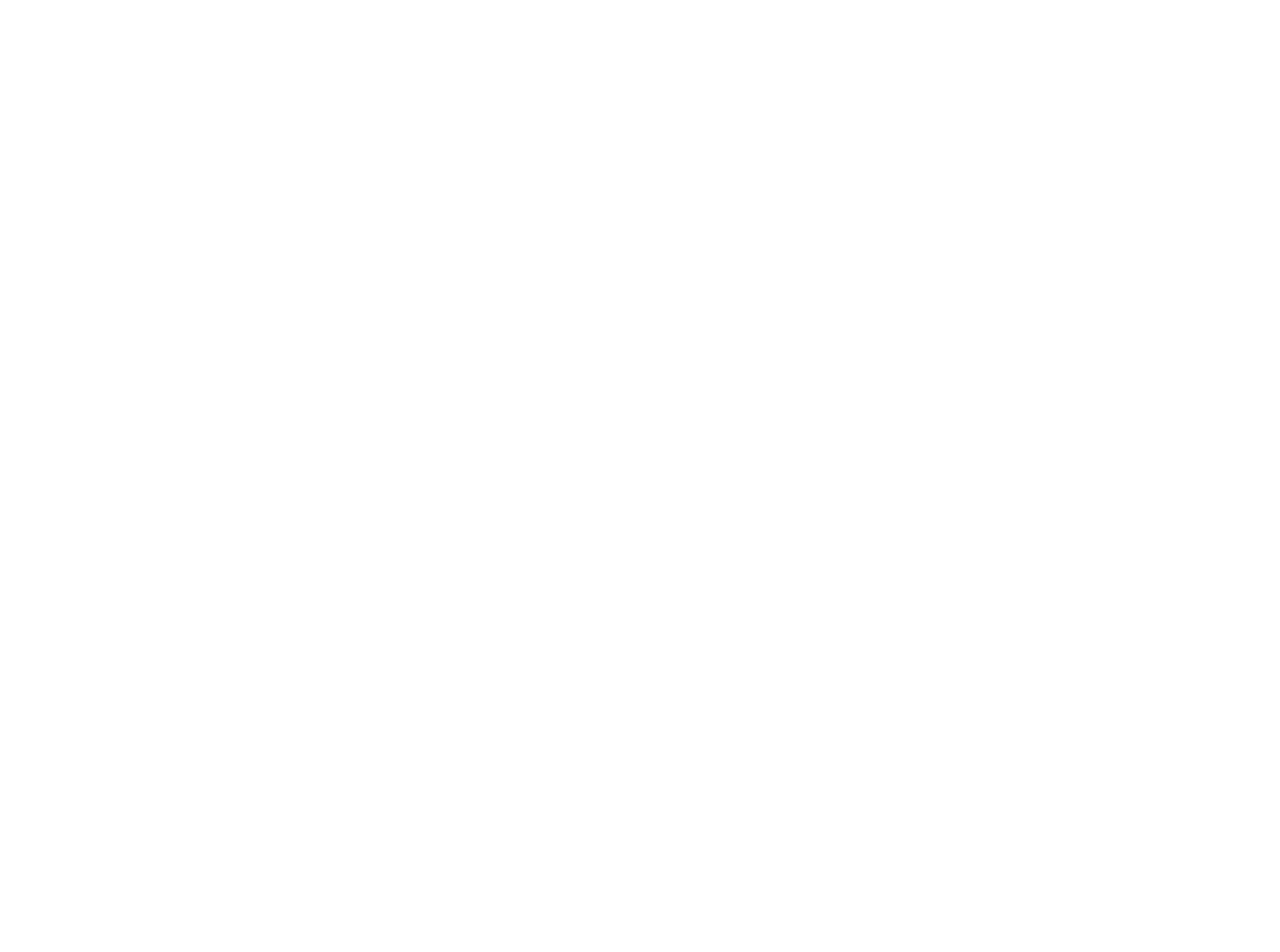
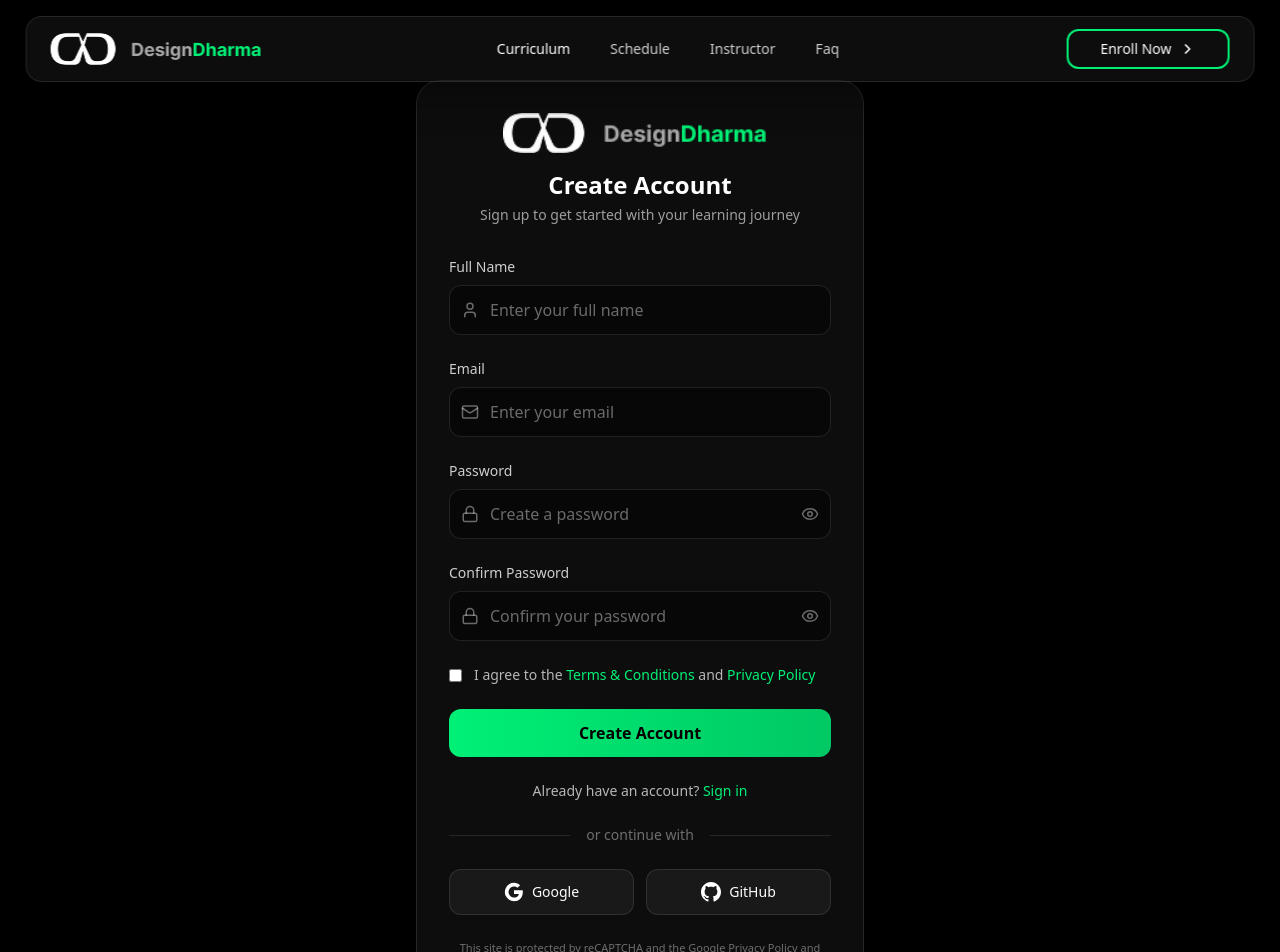
Before and after one commit to Roshani-sahu/Robotics-Learning1, a React app in the folder frontend/: page /signup in a window 1280 px wide. Before the commit this address had no page. Shown: the top 952 px of the page. Before the commit the page ends 800 px from the top, so only its background shows below. Built offline with nearby package versions, Linux system fonts and the light colour scheme; the HTML template or start-up script is replaced by a standard one.

Commit message:
signup added

```diff
--- a/frontend/src/components/SignUpPage.tsx
+++ b/frontend/src/components/SignUpPage.tsx
@@ -0,0 +1,208 @@
+import React, { useState } from 'react'
+import { Link } from 'react-router-dom'
+import Header from '../components/Header'
+import { Mail, Lock, Eye, EyeOff, User } from 'lucide-react'
+
+const SignUpPage: React.FC = () => {
+  const [showPassword, setShowPassword] = useState(false)
+  const [showConfirmPassword, setShowConfirmPassword] = useState(false)
+
+  return (
+    <div className='min-h-screen w-full bg-black flex items-center justify-center px-4'>
+      <Header />
+
+      {/* Background glow */}
+      <div className='absolute inset-0 bg-gradient-to-br from-black via-black to-black opacity-90' />
+
+      {/* Signup Card */}
+      <div className='relative z-10 w-full max-w-md rounded-3xl border border-white/10 bg-white/5 backdrop-blur-xl p-8 mt-20 shadow-[0_20px_80px_rgba(0,0,0,0.7)]'>
+        {/* Logo + Title */}
+        <div className='text-center mb-8'>
+          <img
+            src='/media/DesignDharma.png'
+            alt='Logo'
+            className='h-10 mx-auto mb-4'
+          />
+          <h1 className='text-2xl font-semibold text-white mb-1'>
+            Create Account
+          </h1>
+          <p className='text-white/60 text-sm'>
+            Sign up to get started with your learning journey
+          </p>
+        </div>
+
+        {/* Form */}
+        <form className='space-y-6'>
+          {/* Full Name */}
+          <div>
+            <label className='block text-sm mb-2 text-white/80'>
+              Full Name
+            </label>
+            <div className='relative'>
+              <User
+                size={18}
+                className='absolute left-3 top-1/2 -translate-y-1/2 text-white/40'
+              />
+              <input
+                type='text'
+                placeholder='Enter your full name'
+                className='w-full rounded-xl bg-black/40 border border-white/10 py-3 pl-10 pr-4 text-white placeholder-white/40 focus:outline-none focus:border-[#00F076] transition duration-200'
+              />
+            </div>
+          </div>
+
+          {/* Email */}
+          <div>
+            <label className='block text-sm mb-2 text-white/80'>Email</label>
+            <div className='relative'>
+              <Mail
+                size={18}
+                className='absolute left-3 top-1/2 -translate-y-1/2 text-white/40'
+              />
+              <input
+                type='email'
+                placeholder='Enter your email'
+                className='w-full rounded-xl bg-black/40 border border-white/10 py-3 pl-10 pr-4 text-white placeholder-white/40 focus:outline-none focus:border-[#00F076] transition duration-200'
+              />
+            </div>
+          </div>
+
+          {/* Password */}
+          <div>
+            <label className='block text-sm mb-2 text-white/80'>Password</label>
+            <div className='relative'>
+              <Lock
+                size={18}
+                className='absolute left-3 top-1/2 -translate-y-1/2 text-white/40'
+              />
+              <input
+                type={showPassword ? 'text' : 'password'}
+                placeholder='Create a password'
+                className='w-full rounded-xl bg-black/40 border border-white/10 py-3 pl-10 pr-10 text-white placeholder-white/40 focus:outline-none focus:border-[#00F076] transition duration-200'
+              />
+              <button
+                type='button'
+                onClick={() => setShowPassword(!showPassword)}
+                className='absolute right-3 top-1/2 -translate-y-1/2 text-white/40 hover:text-white/60 transition'
+              >
+                {showPassword ? <EyeOff size={18} /> : <Eye size={18} />}
+              </button>
+            </div>
+          </div>
+
+          {/* Confirm Password */}
+          <div>
+            <label className='block text-sm mb-2 text-white/80'>
+              Confirm Password
+            </label>
+            <div className='relative'>
+              <Lock
+                size={18}
+                className='absolute left-3 top-1/2 -translate-y-1/2 text-white/40'
+              />
+              <input
+                type={showConfirmPassword ? 'text' : 'password'}
+                placeholder='Confirm your password'
+                className='w-full rounded-xl bg-black/40 border border-white/10 py-3 pl-10 pr-10 text-white placeholder-white/40 focus:outline-none focus:border-[#00F076] transition duration-200'
+              />
+              <button
+                type='button'
+                onClick={() => setShowConfirmPassword(!showConfirmPassword)}
+                className='absolute right-3 top-1/2 -translate-y-1/2 text-white/40 hover:text-white/60 transition'
+              >
+                {showConfirmPassword ? <EyeOff size={18} /> : <Eye size={18} />}
+              </button>
+            </div>
+          </div>
+
+          {/* Terms & Conditions */}
+          <div className='flex items-start gap-3'>
+            <input
+              type='checkbox'
+              id='terms'
+              className='mt-1 rounded border-white/30 bg-black/40 focus:ring-[#00F076] text-[#00F076]'
+            />
+            <label htmlFor='terms' className='text-sm text-white/70'>
+              I agree to the{' '}
+              <Link to='/terms' className='text-[#00F076] hover:underline'>
+                Terms & Conditions
+              </Link>{' '}
+              and{' '}
+              <Link to='/privacy' className='text-[#00F076] hover:underline'>
+                Privacy Policy
+              </Link>
+            </label>
+          </div>
+
+          {/* Submit Button */}
+          <button
+            type='submit'
+            className='w-full rounded-xl py-3 font-semibold text-black bg-gradient-to-r from-[#00F076] to-[#00C864] hover:opacity-90 transition hover:shadow-[0_0_20px_rgba(0,240,118,0.3)]'
+          >
+            Create Account
+          </button>
+        </form>
+
+        {/* Login Link */}
+        <p className='text-center text-sm text-white/70 mt-6'>
+          Already have an account?{' '}
+          <Link to='/login' className='text-[#00F076] hover:underline'>
+            Sign in
+          </Link>
+        </p>
+
+        {/* Divider */}
+        <div className='flex items-center my-6'>
+          <div className='flex-1 h-px bg-white/10' />
+          <span className='px-4 text-sm text-white/40'>or continue with</span>
+          <div className='flex-1 h-px bg-white/10' />
+        </div>
+
+        {/* Social Signup */}
+        <div className='grid grid-cols-2 gap-3'>
+          <button
+            type='button'
+            className='flex items-center justify-center gap-2 rounded-xl bg-white/5 border border-white/10 py-3 text-white hover:bg-white/10 transition duration-200'
+          >
+            <svg className='w-5 h-5' viewBox='0 0 24 24'>
+              <path
+                fill='currentColor'
+                d='M22.56 12.25c0-.78-.07-1.53-.2-2.25H12v4.26h5.92c-.26 1.37-1.04 2.53-2.21 3.31v2.77h3.57c2.08-1.92 3.28-4.74 3.28-8.09z'
+              />
+              <path
+                fill='currentColor'
+                d='M12 23c2.97 0 5.46-.98 7.28-2.66l-3.57-2.77c-.98.66-2.23 1.06-3.71 1.06-2.86 0-5.29-1.93-6.16-4.53H2.18v2.84C3.99 20.53 7.7 23 12 23z'
+              />
+              <path
+                fill='currentColor'
+                d='M5.84 14.09c-.22-.66-.35-1.36-.35-2.09s.13-1.43.35-2.09V7.07H2.18C1.43 8.55 1 10.22 1 12s.43 3.45 1.18 4.93l2.85-2.22.81-.62z'
+              />
+              <path
+                fill='currentColor'
+                d='M12 5.38c1.62 0 3.06.56 4.21 1.64l3.15-3.15C17.45 2.09 14.97 1 12 1 7.7 1 3.99 3.47 2.18 7.07l3.66 2.84c.87-2.6 3.3-4.53 6.16-4.53z'
+              />
+            </svg>
+            <span className='text-sm'>Google</span>
+          </button>
+          <button
+            type='button'
+            className='flex items-center justify-center gap-2 rounded-xl bg-white/5 border border-white/10 py-3 text-white hover:bg-white/10 transition duration-200'
+          >
+            <svg className='w-5 h-5' fill='currentColor' viewBox='0 0 24 24'>
+              <path d='M12 0c-6.626 0-12 5.373-12 12 0 5.302 3.438 9.8 8.207 11.387.599.111.793-.261.793-.577v-2.234c-3.338.726-4.033-1.416-4.033-1.416-.546-1.387-1.333-1.756-1.333-1.756-1.089-.745.083-.729.083-.729 1.205.084 1.839 1.237 1.839 1.237 1.07 1.834 2.807 1.304 3.492.997.107-.775.418-1.305.762-1.604-2.665-.305-5.467-1.334-5.467-5.931 0-1.311.469-2.381 1.236-3.221-.124-.303-.535-1.524.117-3.176 0 0 1.008-.322 3.301 1.23.957-.266 1.983-.399 3.003-.404 1.02.005 2.047.138 3.006.404 2.291-1.552 3.297-1.23 3.297-1.23.653 1.653.242 2.874.118 3.176.77.84 1.235 1.911 1.235 3.221 0 4.609-2.807 5.624-5.479 5.921.43.372.823 1.102.823 2.222v3.293c0 .319.192.694.801.576 4.765-1.589 8.199-6.086 8.199-11.386 0-6.627-5.373-12-12-12z' />
+            </svg>
+            <span className='text-sm'>GitHub</span>
+          </button>
+        </div>
+
+        {/* Footer Note */}
+        <p className='text-[11px] text-white/40 text-center mt-6 leading-relaxed'>
+          This site is protected by reCAPTCHA and the Google Privacy Policy and
+          Terms of Service apply.
+        </p>
+      </div>
+    </div>
+  )
+}
+
+export default SignUpPage
--- a/frontend/src/main.tsx
+++ b/frontend/src/main.tsx
@@ -9,6 +9,7 @@ import Schedule from './pages/Schedule'
 import Instructor from './pages/Instructor'
 import FAQ from './pages/Faq'
 import LoginPage from './components/LoginPage'
+import SignUpPage from './components/SignUpPage'
 
 createRoot(document.getElementById('root')!).render(
   <StrictMode>
@@ -20,6 +21,7 @@ createRoot(document.getElementById('root')!).render(
         <Route path='/instructor' element={<Instructor />} />
         <Route path='/faq' element={<FAQ />} />
         <Route path='/login' element={<LoginPage />} />
+        <Route path='/signup' element={<SignUpPage />} />
       </Routes>
     </BrowserRouter>
   </StrictMode>
```
